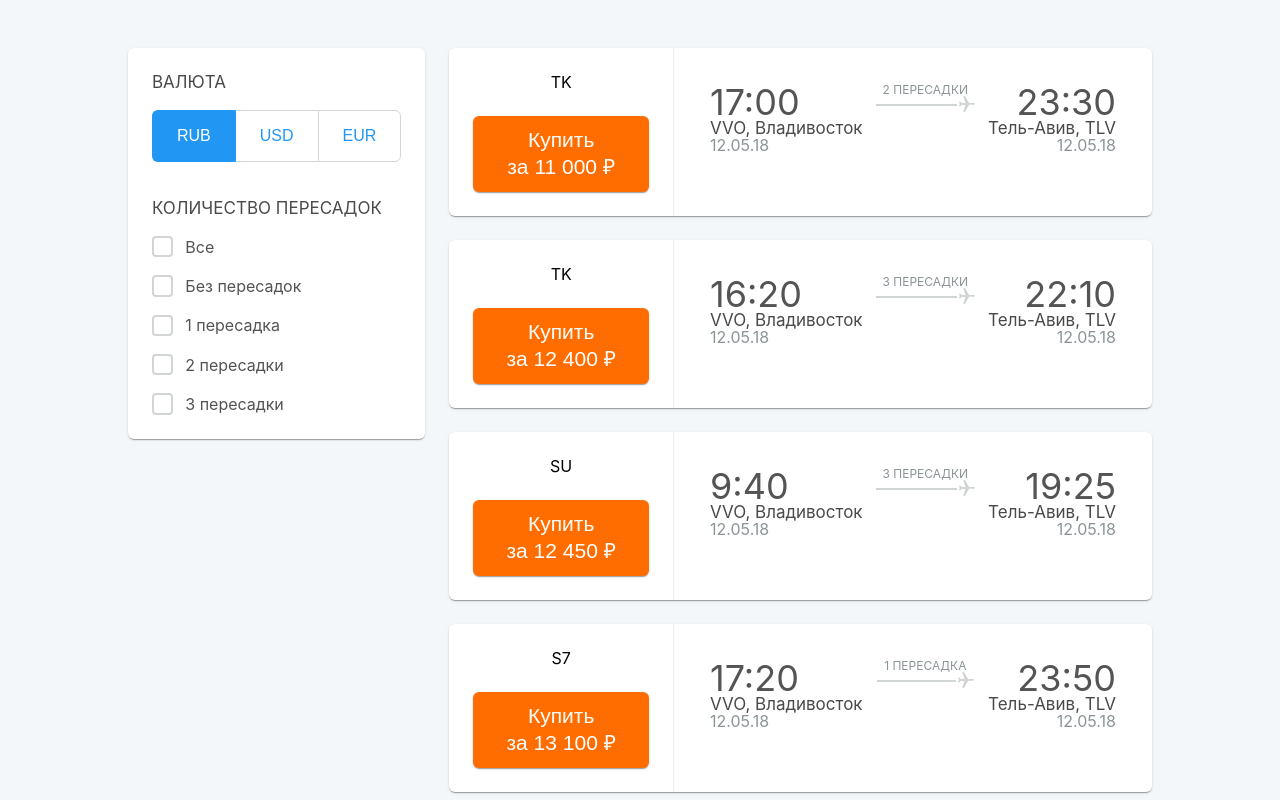
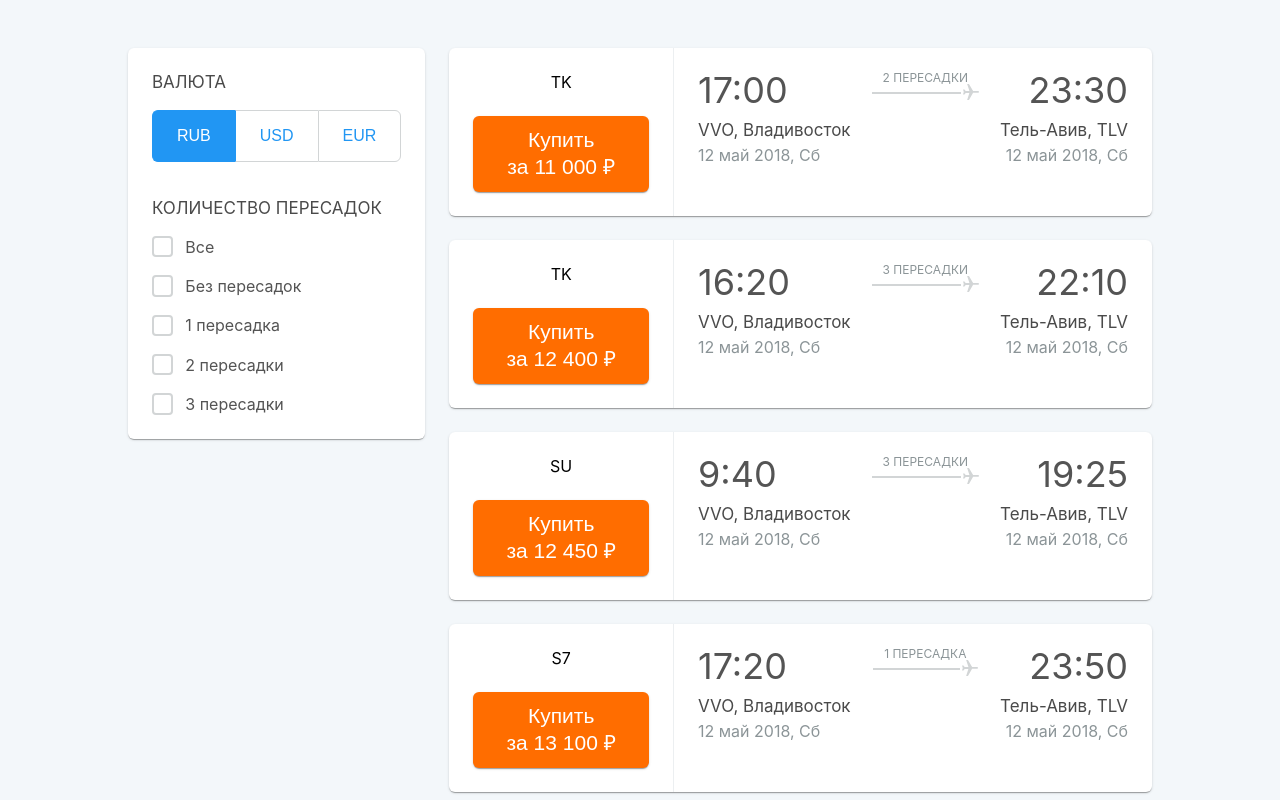
Before and after one commit to vatosarmat/ticket_viewer, a React (Create React App) app: page / in a window 1280 px wide. Shown: the top 800 px of the page. Built offline with nearby package versions, Linux system fonts and the light colour scheme.

Commit message:
Style ListItem

```diff
--- a/src/App.tsx
+++ b/src/App.tsx
@@ -2,6 +2,7 @@ import { useState, useEffect, useReducer } from 'react'
 
 import { reducer, initialState, StateContext, DispatchContext } from 'state'
 import type { State, Ticket } from 'state'
+import { utcDate } from 'utils/date'
 import Page from 'components/Page'
 
 const App: React.FC = () => {
@@ -31,20 +32,24 @@ const fetchDromDb = (): Promise<Ticket[]> =>
   fetch('tickets.json')
     .then(resp => resp.json())
     .then((data: { tickets: (Omit<Ticket, 'id' | 'priceRub'> & { price: number })[] }) =>
-      data.tickets.map((item, idx) => ({
+      data.tickets.map((item, idx) => {
+        const departure_date = utcDate(item.departure_date)
+        const arrival_date = utcDate(item.arrival_date)
+        return {
           id: idx.toString(),
           origin: item.origin,
           origin_name: item.origin_name,
           destination: item.destination,
           destination_name: item.destination_name,
-        departure_date: item.departure_date,
+          departure_date,
           departure_time: item.departure_time,
-        arrival_date: item.arrival_date,
+          arrival_date,
           arrival_time: item.arrival_time,
           carrier: item.carrier,
           stops: item.stops,
           priceRub: item.price,
-      }))
+        }
+      })
     )
 
 const StateProvider: React.FC<StateProviderProps> = ({ storedState }) => {
--- a/src/components/Main/ListItem.css
+++ b/src/components/Main/ListItem.css
@@ -37,12 +37,13 @@
 .List-item__origin-destination {
   flex-grow: 1;
   display: flex;
-  padding: calc(var(--spacing) * 3 / 2);
+  padding: var(--spacing);
   line-height: 1;
 }
 
 .List-item__time {
   color: var(--color-normal);
+  padding-bottom: calc(var(--spacing) / 4);
 }
 
 .List-item__date {
@@ -83,6 +84,9 @@
 .List-item__origin,
 .List-item__destination {
   flex-grow: 1;
+  display: flex;
+  flex-direction: column;
+  gap: calc(var(--spacing) / 3);
 }
 
 .List-item__destination {
--- a/src/components/Main/ListItem.tsx
+++ b/src/components/Main/ListItem.tsx
@@ -1,6 +1,7 @@
 import { Ticket } from 'state'
 import { priceString, Currency } from 'utils/currency'
 import { stopsString } from 'utils/stops'
+import { formatDate } from 'utils/date'
 
 import './ListItem.css'
 
@@ -34,7 +35,9 @@ const ListItem: React.FC<ListItemProps> = ({
         <div className="List-item__origin">
           <div className="List-item__time typography-huge">{departure_time}</div>
           <div className="List-item__location typography-subheading">{`${origin}, ${origin_name}`}</div>
-          <div className="List-item__date typography-normal">{departure_date}</div>
+          <div className="List-item__date typography-normal">
+            {formatDate(departure_date)}
+          </div>
         </div>
         <div className="List-item__stops">
           <div className="List-item__stops-label typography-small-upper">
@@ -47,7 +50,9 @@ const ListItem: React.FC<ListItemProps> = ({
         <div className="List-item__destination">
           <div className="List-item__time typography-huge">{arrival_time}</div>
           <div className="List-item__location typography-subheading">{`${destination_name}, ${destination}`}</div>
-          <div className="List-item__date typography-normal">{arrival_date}</div>
+          <div className="List-item__date typography-normal">
+            {formatDate(arrival_date)}
+          </div>
         </div>
       </div>
     </li>
--- /dev/null
+++ b/src/utils/date.ts
@@ -0,0 +1,38 @@
+export const utcDate = (ruDate: string) => {
+  const [day, month, year] = ruDate.split('.')
+  return `20${year}-${month}-${day}`
+}
+
+const MONTH: Record<number, string> = {
+  1: 'янв',
+  2: 'февр',
+  3: 'март',
+  4: 'апр',
+  5: 'май',
+  6: 'июнь',
+  7: 'июль',
+  8: 'авг',
+  9: 'септ',
+  10: 'окт',
+  11: 'нояб',
+  12: 'дек',
+}
+
+const DAY: Record<number, string> = {
+  1: 'Пн',
+  2: 'Вт',
+  3: 'Ср',
+  4: 'Чт',
+  5: 'Пт',
+  6: 'Сб',
+  0: 'Вс',
+}
+
+export const formatDate = (dateStr: string) => {
+  // 2018-12-17
+
+  const date = new Date(dateStr)
+  return `${date.getDate()} ${MONTH[date.getMonth() + 1]} ${date.getFullYear()}, ${
+    DAY[date.getDay()]
+  }`
+}
```
Lines whose indentation alone changed are shown as unchanged.
